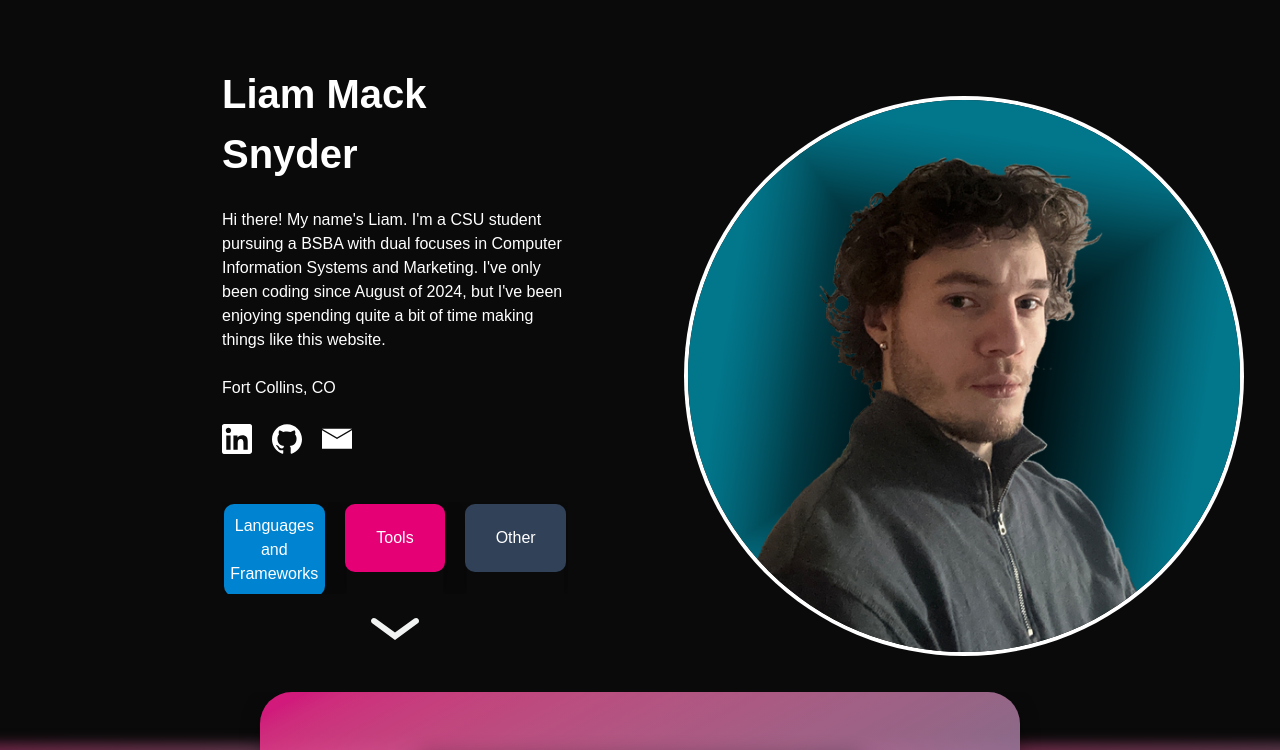
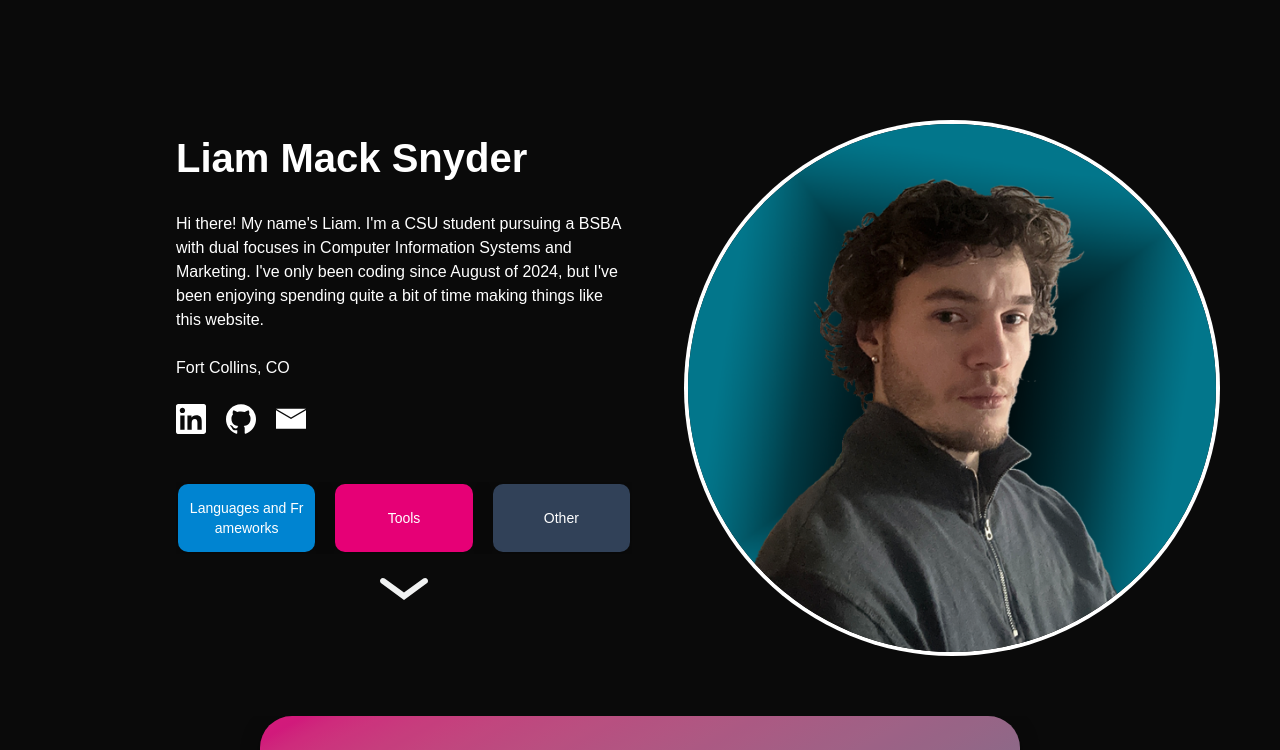
Before and after one commit to MackMaritimus/liammacksnyder, a Next.js app: page / in a window 1280 px wide. Shown: the top 750 px of the page. Built offline with nearby package versions, Linux system fonts and the light colour scheme.

Commit message:
Globals.css Update and Large Screen Behavior

```diff
--- a/src/app/globals.css
+++ b/src/app/globals.css
@@ -1,8 +1,8 @@
 @import "tailwindcss";
 
 :root {
-    --background: #ffffff;
-    --foreground: #111111;
+    --background: #DCDFCC;
+    --foreground: #0a0a0a;
 }
 
 @theme inline {
@@ -10,13 +10,19 @@
     --color-foreground: var(--foreground);
     --font-sans: var(--font-geist-sans);
     --font-mono: var(--font-geist-mono);
+    --breakpoint-3xl: 112rem;
+    --breakpoint-4xl: 128rem;
 }
 
 @media (prefers-color-scheme: dark) {
     :root {
-        --background: #0c0c0c;
-        --foreground: #ededed;
+        --background: #0a0a0a;
+        --foreground: #DCDFCC;
     }
+}
+
+html {
+    font-size: 16px;
 }
 
 body {
--- a/src/app/page.tsx
+++ b/src/app/page.tsx
@@ -6,7 +6,7 @@ import Panels from "@/components/sections/homepage/Panels";
 
 export default function HomePage() {
     return (
-        <main className = "min-h-screen bg-night text-white flex flex-col items-center">
+        <main className = "min-h-screen bg-night text-white flex flex-col items-center max-w-[2180px] mx-auto">
 
             { /* AboutMe Section With My Name, Personal Summary, and Picture of Me */ }
             <AboutMe/>
--- a/src/components/sections/homepage/AboutMe.tsx
+++ b/src/components/sections/homepage/AboutMe.tsx
@@ -8,14 +8,14 @@ import Skills from "@/components/ui/Skills";
 export default function AboutMe () {
 
     return(
-        <section className = "grid grid-cols-1 xl:grid-cols-2 gap-x-4 w-full mt-15 items-center">
+        <section className = "grid grid-cols-1 xl:grid-cols-2 gap-x-4 w-full mt-15 items-center p-6">
 
             {/* About Me Text Container */}
-            <div className = "flex col-start-1 flex-col text-center xl:text-left max-w-full items-center xl:items-start xl:ml-[25%] mb-12">
+            <div className = "flex col-start-1 flex-col text-center xl:text-left max-w-full xl:max-w-160 items-center xl:items-start xl:ml-[25%] mb-12">
 
                 {/* About Me Text Box and Text */}
-                <div className = "flex flex-col">
-                    <div className = "mx-16">
+                <div className = "flex flex-col max-w-135 xl:max-w-full">
+                    <div className = "">
                         <h1 className = "text-[2.1rem] md:text-[40px] font-bold">
                             {"Liam Mack Snyder"}
                         </h1>
@@ -32,7 +32,7 @@ export default function AboutMe () {
 
 
 
-                    <Socials className = "mx-auto xl:mx-16 mt-6" width = "30"/>
+                    <Socials className = "mx-auto xl:mx-0 mr-auto mt-6" width = "30"/>
 
                     <Skills/>
                 </div>
--- a/src/components/ui/Skills.tsx
+++ b/src/components/ui/Skills.tsx
@@ -11,7 +11,7 @@ export default function Skills () {
             arrowWidth="w-12"
             expandedHeight="max-h-full"
             collapsedHeight="max-h-23"
-            expandTableClassName="mt-12 mx-6 min-[530px]:mx-16"
+            expandTableClassName="mt-12"
             arrowClassName="mx-auto mt-6"
         >
             <SkillsContent/>
@@ -23,7 +23,7 @@ function SkillsContent() {
     const { expanded } = useContext(ExpandContext);
 
     return (
-        <div className = "grid grid-cols-3 gap-6 p-1">
+        <div className = "grid grid-cols-3 gap-6 p-1 text-sm max-[580px]:text-xs break-all">
             {/* Languages and Frameworks Column */}
             <div className = "shadow-default flex flex-col">
                 <div className = {`flex flex-col h-full ${expanded ? "ring-2 ring-sky-600 rounded-lg" : ""}`}>
@@ -31,7 +31,7 @@ function SkillsContent() {
                         <p className = "text-center">Languages and Frameworks</p>
                     </div>
                     <div className = {`bg-gray-800 w-full h-full flex text-center justify-center rounded-b-lg ${expanded ? "" : "hidden" }`}>
-                        <p className = "text-center text-base text-wrap m-1 my-4">
+                        <p className = "text-center text-wrap m-1 my-4">
                             Next.js <br/>
                             Tailwind CSS <br/>
                             Typescript <br/>
@@ -54,7 +54,7 @@ function SkillsContent() {
                         <p className = "text-center">Tools</p>
                     </div>
                     <div className = {`bg-fuchsia-950 w-full h-full flex text-center justify-center rounded-b-lg ${expanded ? "" : "hidden" }`}>
-                        <p className = "text-center text-base text-wrap m-1 my-4">
+                        <p className = "text-center text-wrap m-1 my-4">
                             VS Code <br/>
                             Snowflake <br/>
                             Eclipse <br/>
@@ -77,7 +77,7 @@ function SkillsContent() {
                         <p className = "text-center">Other</p>
                     </div>
                     <div className = {`bg-gray-950 w-full h-full flex text-center justify-center rounded-b-lg ${expanded ? "" : "hidden" }`}>
-                        <p className = "text-center text-base text-wrap m-1 my-4 break-words">
+                        <p className = "text-center m-1 my-4">
                             Debugging <br/>
                             Troubleshooting <br/>
                             Full-Stack Development <br/>
```
